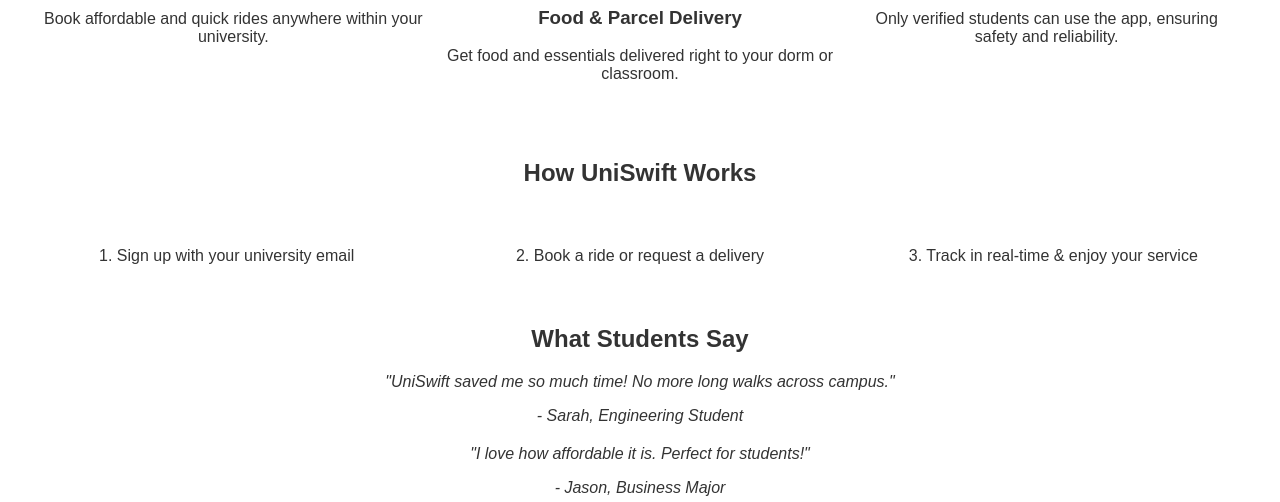
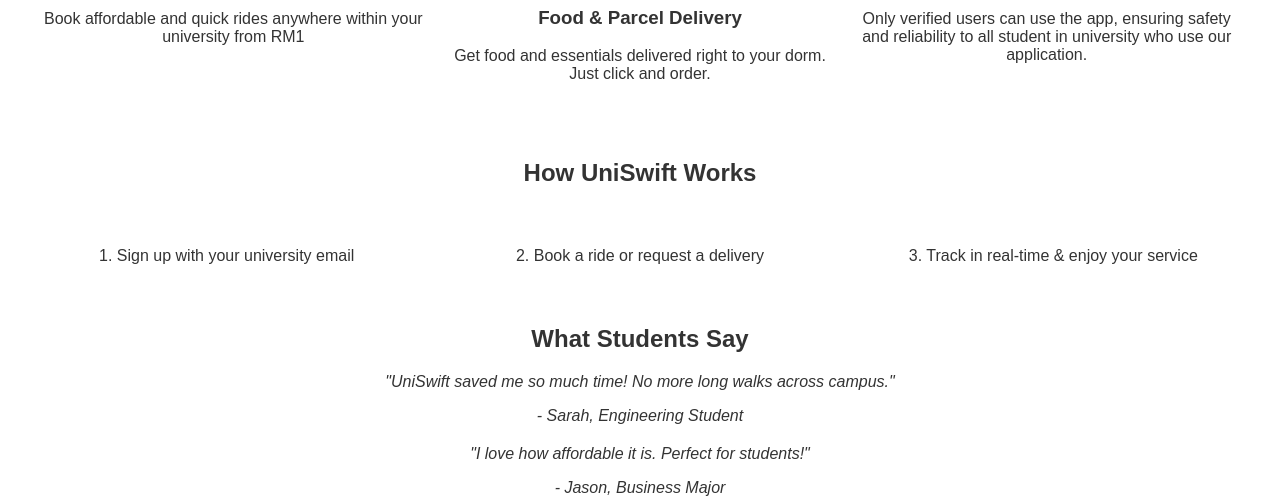
Before and after one commit to zackie119/Project_UniSwift, a plain HTML site: page index.html in a window 1280 px wide. Shown: the part 598-1100 px from the top of the page. Drawn offline with Linux system fonts and the light colour scheme.

Commit message:
Update index.html

```diff
--- a/index.html
+++ b/index.html
@@ -45,17 +45,17 @@
             <div class="feature">
                 <img src="https://e7.pngegg.com/pngimages/164/568/png-clipart-easy-taxi-e-hailing-real-time-ridesharing-taxi-logos-smiley-transport-thumbnail.png" width=50 height=50 alt="Ride">
                 <h3>On-Campus Rides</h3>
-                <p>Book affordable and quick rides anywhere within your university.</p>
+                <p>Book affordable and quick rides anywhere within your university from RM1</p>
             </div>
             <div class="feature">
                 <img src="https://www.creativefabrica.com/wp-content/uploads/2020/02/12/Delivery-Logo-Graphics-1-3-580x386.jpg" width=100 height=50 alt="Delivery">
                 <h3>Food & Parcel Delivery</h3>
-                <p>Get food and essentials delivered right to your dorm or classroom.</p>
+                <p>Get food and essentials delivered right to your dorm. Just click and order.</p>
             </div>
             <div class="feature">
                 <img src="https://img.freepik.com/free-vector/3d-style-safety-shield-logo-with-checkmark-sign-safe-access_1017-51232.jpg" width=50 height=50 alt="Safety">
                 <h3>Safe & Trusted</h3>
-                <p>Only verified students can use the app, ensuring safety and reliability.</p>
+                <p>Only verified users can use the app, ensuring safety and reliability to all student in university who use our application.</p>
             </div>
         </div>
     </section>
```
